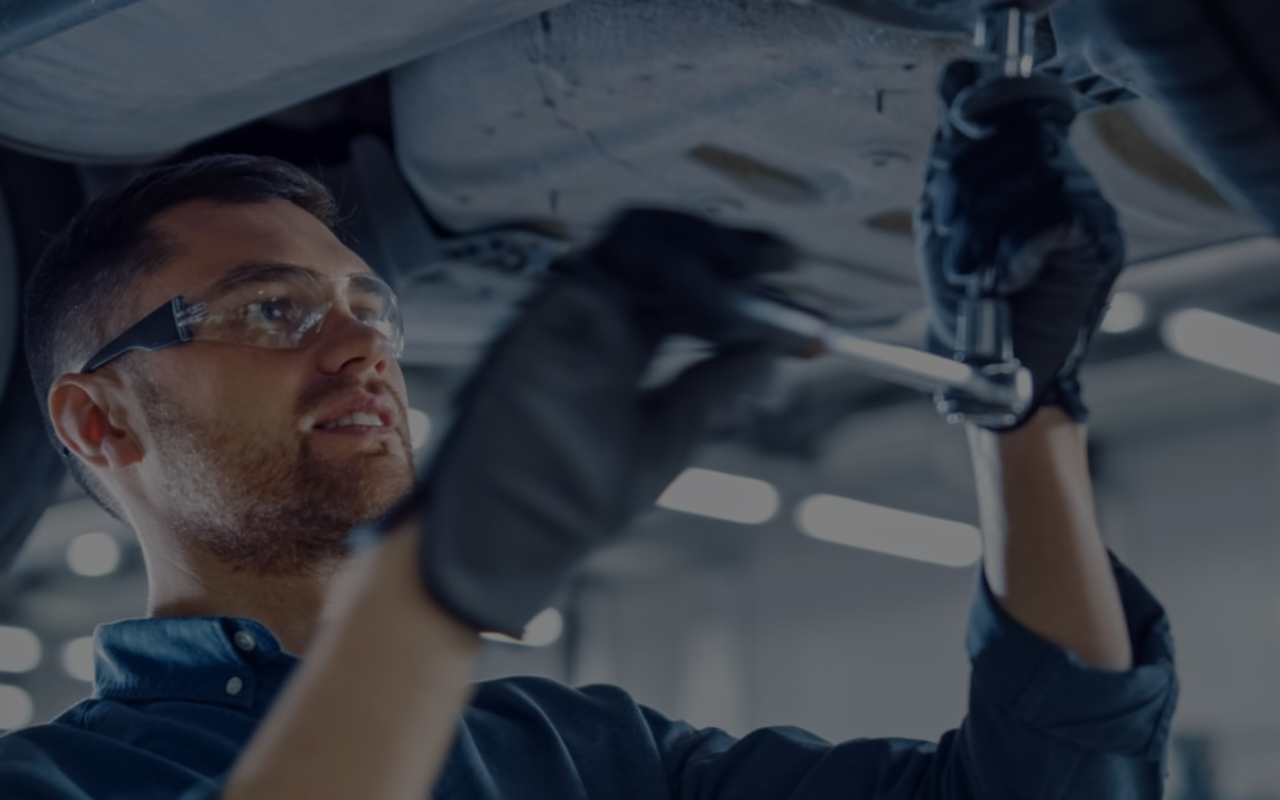
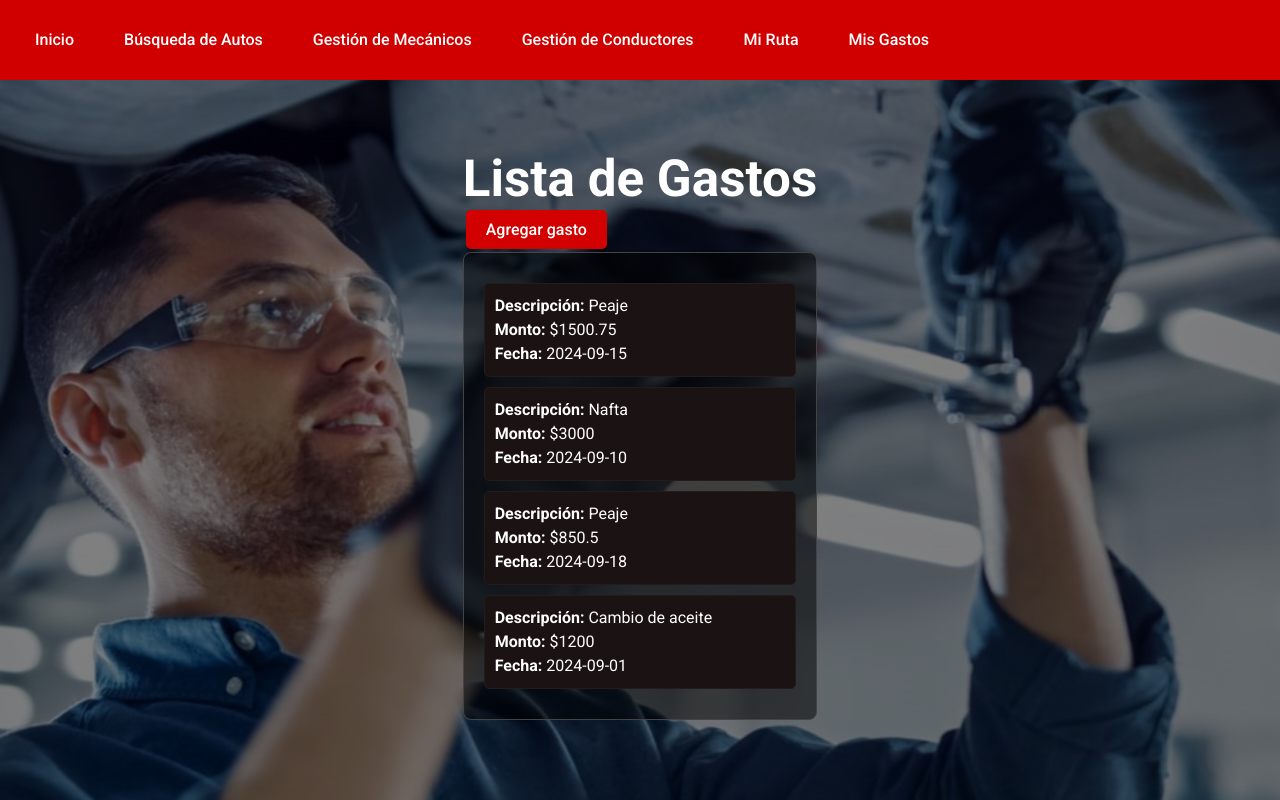
Before and after one commit to romanaq0207/radiadorSpringTp, a React (Vite) app: page /mis-gastos in a window 1280 px wide. Before the commit this address had no page. Built offline with nearby package versions, Linux system fonts and the light colour scheme.

Commit message:
add interfaz operador: mapa(sin funcionalidad) y gastos

```diff
--- /dev/null
+++ b/src/Pages/AddBills.css
@@ -0,0 +1,49 @@
+@import url("https://fonts.googleapis.com/css2?family=Roboto:wght@400;700&display=swap");
+.add-bills-container h2 {
+  color: white;
+}
+
+.add-bills-container {
+  max-width: 500px; /* Ajusta el ancho máximo del formulario */
+  height: auto;
+  margin: 0 auto; /* Centra el formulario horizontalmente */
+  padding: 20px;
+  border: 1px solid #444444;
+  border-radius: 8px;
+  background-color: rgba(0, 0, 0, 0.5);
+}
+
+.add-bills-container input {
+  width: 100%;
+  padding: 10px;
+  margin-bottom: 15px;
+  border: 1px solid #ccc;
+  border-radius: 4px;
+  font-size: 16px;
+}
+
+.add-bills-container button {
+  width: 100%;
+  padding: 10px;
+  font-size: 16px;
+  color: #fff;
+  background-color: #d60303;
+  border: none;
+  border-radius: 4px;
+  cursor: pointer;
+  transition: background-color 0.3s ease;
+  margin: 3px;
+}
+
+#cancelar {
+  width: 100%;
+  padding: 10px;
+  font-size: 16px;
+  color: #fff;
+  background-color: grey;
+  border: none;
+  border-radius: 4px;
+  cursor: pointer;
+  transition: background-color 0.3s ease;
+  margin: 3px;
+}
--- /dev/null
+++ b/src/Pages/AddBills.jsx
@@ -0,0 +1,67 @@
+import React, { useState } from "react";
+import axios from "axios";
+import { API_BASE_URL } from "../assets/config";
+import "./AddBills.css";
+import { useNavigate } from "react-router-dom";
+
+function MyBills() {
+  const navigate = useNavigate();
+  const [billsData, setBillsData] = useState({
+    descripcion: "",
+    monto: "",
+    fecha: "",
+  });
+
+  const handleInputChange = (e) => {
+    const { name, value } = e.target;
+    setBillsData({ ...billsData, [name]: value });
+  };
+
+  const handleAddBills = () => {
+    axios
+      .post(`${API_BASE_URL}/gastos`, billsData)
+      .then((response) => {
+        console.log("Gasto agregado:", response.data);
+        navigate("/"); // Redirige a la página principal
+      })
+      .catch((error) => {
+        console.error("Error al agregar el gasto:", error);
+      });
+  };
+
+  const handleReturnHome = () => {
+    navigate("/mis-gastos");
+  };
+
+  return (
+    <div className="add-bills-container">
+      <h2>Agregar un nuevo Gasto</h2>
+      <input
+        type="text"
+        name="descripcion"
+        placeholder="Descripción"
+        value={billsData.descripcion}
+        onChange={handleInputChange}
+      />
+      <input
+        type="number"
+        name="monto"
+        placeholder="1000.00$"
+        value={billsData.monto}
+        onChange={handleInputChange}
+      />
+      <input
+        type="date"
+        name="fecha"
+        value={billsData.fecha}
+        onChange={handleInputChange}
+      />
+      <button onClick={handleAddBills}>Cargar Gasto</button>
+      <button onClick={handleReturnHome} id="cancelar">
+        cancelar
+      </button>
+    </div>
+  );
+}
+
+export default MyBills;
--- /dev/null
+++ b/src/Pages/MyBills.css
@@ -0,0 +1,35 @@
+@import url("https://fonts.googleapis.com/css2?family=Roboto:wght@400;700&display=swap");
+/* my-bills-container */
+
+.my-bills-container button {
+  max-width: 100%;
+  height: auto;
+  margin: 3px;
+}
+
+.my-bills-container h1 {
+  padding-top: 20%;
+  color: white;
+}
+
+#lista {
+  max-width: 500px; /* Ajusta el ancho máximo del formulario */
+  height: auto;
+  margin: 0 auto; /* Centra el formulario horizontalmente */
+  padding: 20px;
+  border: 1px solid #444444;
+  border-radius: 8px;
+  background-color: rgba(0, 0, 0, 0.5);
+}
+
+.lista {
+  color: white;
+}
+
+.gasto-item {
+  border: 1px solid #241b1b;
+  padding: 10px;
+  margin: 10px 0;
+  border-radius: 5px;
+  background-color: #1b1313;
+}
--- /dev/null
+++ b/src/Pages/MyBills.jsx
@@ -0,0 +1,46 @@
+import React, { useState, useEffect } from "react";
+import { useNavigate } from "react-router-dom";
+import Navbar from "../components/NavBar";
+import "./MyBills.css";
+
+function MyBills() {
+  const navigate = useNavigate();
+  const handleAddController = () => {
+    navigate("/agregar-gastos");
+  };
+  const [gastos, setGastos] = useState([]);
+
+  useEffect(() => {
+    fetch("src/data/gastos.json", {
+      headers: {
+        "Content-Type": "application/json",
+        Accept: "application/json",
+      },
+    })
+      .then((response) => response.json())
+      .then((data) => setGastos(data))
+      .catch((error) => console.error("Error al leer el JSON:", error));
+  }, []);
+
+  return (
+    <div className="my-bills-container">
+      <Navbar />
+      <h1 id="listaGastos">Lista de Gastos</h1>{" "}
+      <button onClick={handleAddController} className="add-button">
+        Agregar gasto
+      </button>
+      <ul className="lista" id="lista">
+        {gastos.map((gasto, index) => (
+          <div key={index} className="gasto-item">
+            <strong>Descripción:</strong> {gasto.descripcion} <br />
+            <strong>Monto:</strong> ${gasto.monto} <br />
+            <strong>Fecha:</strong> {gasto.fecha}
+            <br />
+          </div>
+        ))}
+      </ul>
+    </div>
+  );
+}
+
+export default MyBills;
--- /dev/null
+++ b/src/Pages/MyRoute.css
@@ -0,0 +1,4 @@
+#img {
+  max-width: 100%;
+  height: auto;
+}
--- /dev/null
+++ b/src/Pages/MyRoute.jsx
@@ -0,0 +1,13 @@
+import React from "react";
+import ejemplo from "./images/ejemplo-map.jpg";
+import "./MyRoute.css";
+
+function MyRoute() {
+  return (
+    <div>
+      <img id="img" src={ejemplo} />
+    </div>
+  );
+}
+
+export default MyRoute;
--- a/src/assets/App.jsx
+++ b/src/assets/App.jsx
@@ -1,16 +1,19 @@
-import React, { useState, useEffect } from 'react';
-import { BrowserRouter as Router, Route, Routes } from 'react-router-dom';
-import AutoSearch from '../Pages/AutoSearch';
-import AutoDetail from '../Pages/AutoDetail';
-import MechanicManagement from '../Pages/MechanicManagement';
-import Navbar from '../components/NavBar';
-import AddAuto from '../Pages/AddAuto';
-import QRScanner from '../Pages/QRScanner';
-import Home from '../Pages/Home';
-import Login from '../Pages/Login';
-import AddMechanic from '../Pages/AddMechanic'
-import AddDrivers from '../Pages/AddDrivers'
-import DriversManagement from '../Pages/DriversManagement';
+import React, { useState, useEffect } from "react";
+import { BrowserRouter as Router, Route, Routes } from "react-router-dom";
+import AutoSearch from "../Pages/AutoSearch";
+import AutoDetail from "../Pages/AutoDetail";
+import MechanicManagement from "../Pages/MechanicManagement";
+import Navbar from "../components/NavBar";
+import AddAuto from "../Pages/AddAuto";
+import QRScanner from "../Pages/QRScanner";
+import Home from "../Pages/Home";
+import Login from "../Pages/Login";
+import AddMechanic from "../Pages/AddMechanic";
+import AddDrivers from "../Pages/AddDrivers";
+import DriversManagement from "../Pages/DriversManagement";
+import MyRoute from "../Pages/MyRoute";
+import MyBills from "../Pages/MyBills";
+import AddBills from "../Pages/AddBills";
 
 const App = () => {
   const [isAuthenticated, setIsAuthenticated] = useState(false);
@@ -29,20 +32,33 @@ const App = () => {
         <Router>
           {isAuthenticated && <Navbar />}
           <Routes>
-            <Route path="/" element={isAuthenticated ? <Home onLogout={handleLogout} /> : <Login onLogin={handleLogin} />} />
+            <Route
+              path="/"
+              element={
+                isAuthenticated ? (
+                  <Home onLogout={handleLogout} />
+                ) : (
+                  <Login onLogin={handleLogin} />
+                )
+              }
+            />
             <Route path="/gestion-autos" element={<AutoSearch />} />
             <Route path="/autos/:id" element={<AutoDetail />} />
             <Route path="/gestion-mecanicos" element={<MechanicManagement />} />
-            <Route path="/agregar-auto" element={ <AddAuto /> } />
+            <Route path="/agregar-auto" element={<AddAuto />} />
             <Route path="/escanear-qr" element={<QRScanner />} />
-            //<Route path="/agregar-mecanico" element={ <AddMechanic /> } />
+            //
+            <Route path="/agregar-mecanico" element={<AddMechanic />} />
             <Route path="/agregar-conductor" element={<AddDrivers />} />
             <Route path="/gestion-conductor" element={<DriversManagement />} />
+            <Route path="/ver-mi-ruta" element={<MyRoute />} />
+            <Route path="/mis-gastos" element={<MyBills />} />
+            <Route path="/agregar-gastos" element={<AddBills />} />
           </Routes>
         </Router>
       </main>
     </div>
   );
-}
+};
 
 export default App;
--- a/src/components/NavBar.jsx
+++ b/src/components/NavBar.jsx
@@ -1,6 +1,6 @@
-import React, { useState } from 'react';
-import { Link } from 'react-router-dom';
-import './Navbar.css';
+import React, { useState } from "react";
+import { Link } from "react-router-dom";
+import "./Navbar.css";
 
 function Navbar() {
   const [isOpen, setIsOpen] = useState(false);
@@ -23,18 +23,44 @@ function Navbar() {
       </div>
 
       {/* Lista de Navegación */}
-            <ul className={`navbar-list ${isOpen ? 'navbar-list-open' : ''}`}>
+      <ul className={`navbar-list ${isOpen ? "navbar-list-open" : ""}`}>
         <li className="navbar-item">
-                    <Link to="/" className="navbar-link" onClick={closeMenu}>Inicio</Link>
+          <Link to="/" className="navbar-link" onClick={closeMenu}>
+            Inicio
+          </Link>
         </li>
         <li className="navbar-item">
-                    <Link to="/gestion-autos" className="navbar-link" onClick={closeMenu}>Búsqueda de Autos</Link>
+          <Link to="/gestion-autos" className="navbar-link" onClick={closeMenu}>
+            Búsqueda de Autos
+          </Link>
         </li>
         <li className="navbar-item">
-                    <Link to="/gestion-mecanicos" className="navbar-link" onClick={closeMenu}>Gestión de Mecánicos</Link>
+          <Link
+            to="/gestion-mecanicos"
+            className="navbar-link"
+            onClick={closeMenu}
+          >
+            Gestión de Mecánicos
+          </Link>
         </li>
         <li className="navbar-item">
-                    <Link to="/gestion-conductor" className="navbar-link" onClick={closeMenu}>Gestión de Conductores</Link>
+          <Link
+            to="/gestion-conductor"
+            className="navbar-link"
+            onClick={closeMenu}
+          >
+            Gestión de Conductores
+          </Link>
+        </li>
+        <li className="navbar.item">
+          <Link to="/ver-mi-ruta" className="navbar-link" onClick={closeMenu}>
+            Mi Ruta
+          </Link>
+        </li>
+        <li className="navbar.item">
+          <Link to="/mis-gastos" className="navbar-link" onAbort={closeMenu}>
+            Mis Gastos
+          </Link>
         </li>
       </ul>
     </nav>
--- /dev/null
+++ b/src/data/gastos.json
@@ -0,0 +1,26 @@
+[
+  {
+    "id": 1,
+    "descripcion": "Peaje",
+    "monto": 1500.75,
+    "fecha": "2024-09-15"
+  },
+  {
+    "id": 2,
+    "descripcion": "Nafta",
+    "monto": 3000.0,
+    "fecha": "2024-09-10"
+  },
+  {
+    "id": 3,
+    "descripcion": "Peaje",
+    "monto": 850.5,
+    "fecha": "2024-09-18"
+  },
+  {
+    "id": 4,
+    "descripcion": "Cambio de aceite",
+    "monto": 1200.0,
+    "fecha": "2024-09-01"
+  }
+]
```
Also changed, not shown: src/Pages/Images/ejemplo-map.jpg (added). Lines whose indentation alone changed are shown as unchanged.
